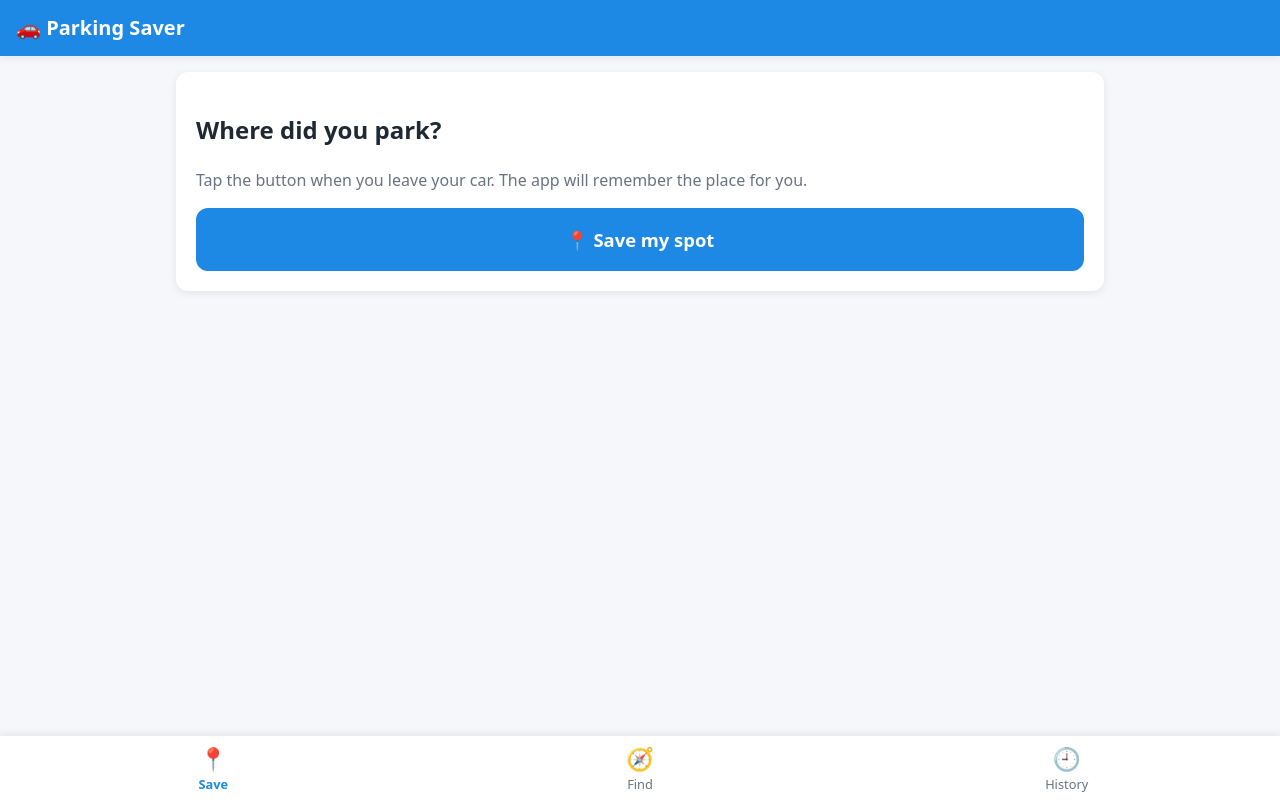
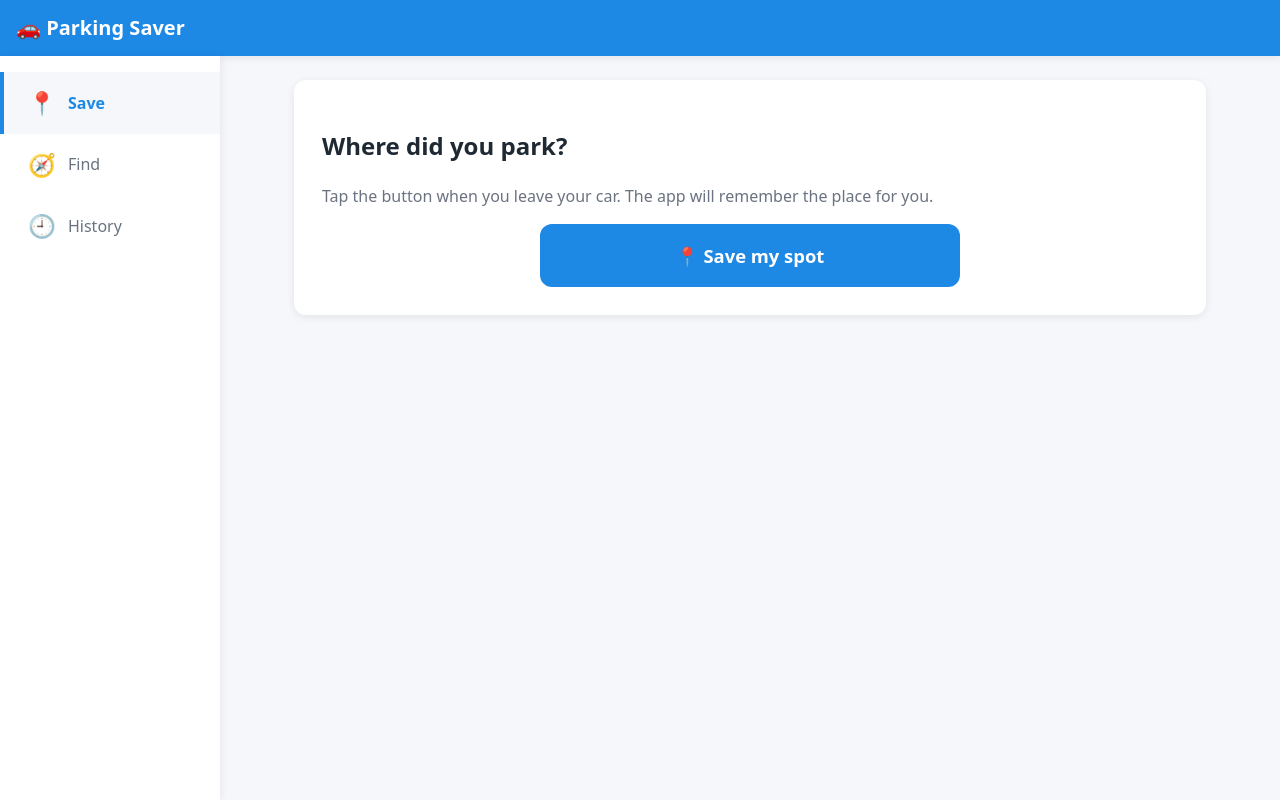
Before and after one commit to olezhakashz/parking-saver-pwa, a plain HTML site: page index.html in a window 1280 px wide. Drawn offline with Linux system fonts and the light colour scheme.

Commit message:
Week 3: responsive layout for tablet and desktop, dark mode

```diff
--- a/css/style.css
+++ b/css/style.css
@@ -220,3 +220,138 @@ body {
   font-size: 4rem;
   margin: 16px 0 0;
 }
+
+/* =====================================================
+   RESPONSIVE PART
+   everything above is for phones. down here I add rules
+   that only kick in on bigger screens (or special cases)
+   ===================================================== */
+
+/* --- iPhones with the home bar at the bottom ---
+   env(safe-area-inset-bottom) is the height of that bar (0 on phones without it).
+   without this the menu would sit under the bar and be hard to tap.
+   it works because of viewport-fit=cover in index.html */
+.bottom-nav {
+  height: calc(var(--nav-height) + env(safe-area-inset-bottom));
+  padding-bottom: env(safe-area-inset-bottom);
+}
+
+body {
+  padding-bottom: calc(var(--nav-height) + env(safe-area-inset-bottom));
+}
+
+/* grid for the history list, I'll fill it with real spots later.
+   on phones it's just one column */
+.spot-grid {
+  display: grid;
+  grid-template-columns: 1fr;
+  gap: 16px;
+}
+
+/* --- tablets (600px and wider) --- */
+@media (min-width: 600px) {
+  .app-main {
+    padding: 24px;
+  }
+
+  .card {
+    padding: 28px;
+  }
+
+  /* there's more room now, so icon and text go side by side */
+  .nav-link {
+    flex-direction: row;
+    gap: 8px;
+    font-size: 0.95rem;
+  }
+
+  /* a full-width button looks silly on a wide screen */
+  .btn-big {
+    max-width: 420px;
+    margin-left: auto;
+    margin-right: auto;
+  }
+
+  .spot-grid {
+    grid-template-columns: repeat(2, 1fr);
+  }
+}
+
+/* --- laptops and desktops (1024px and wider) ---
+   here the bottom menu turns into a menu on the left side,
+   because that's how normal websites look on a computer */
+@media (min-width: 1024px) {
+  :root {
+    --sidebar-width: 220px;
+  }
+
+  body {
+    padding-bottom: 0;
+    padding-left: var(--sidebar-width); /* make space for the side menu */
+  }
+
+  .bottom-nav {
+    top: var(--header-height); /* starts under the header */
+    right: auto;
+    width: var(--sidebar-width);
+    height: auto;
+    padding: 16px 0 0;
+    flex-direction: column; /* links go under each other now */
+    box-shadow: 2px 0 8px rgba(0, 0, 0, 0.06);
+  }
+
+  .nav-link {
+    flex: none;
+    justify-content: flex-start;
+    gap: 12px;
+    padding: 14px 24px;
+    font-size: 1rem;
+    border-left: 4px solid transparent; /* invisible until active */
+  }
+
+  .nav-link:hover {
+    background: var(--color-bg);
+  }
+
+  /* blue line on the left for the screen you're on */
+  .nav-link.active {
+    border-left-color: var(--color-primary);
+    background: var(--color-bg);
+  }
+
+  .spot-grid {
+    grid-template-columns: repeat(3, 1fr);
+  }
+}
+
+/* --- phone turned sideways ---
+   there's barely any height, so the big arrow has to shrink
+   or you'd need to scroll to see the button */
+@media (orientation: landscape) and (max-height: 500px) {
+  .compass {
+    font-size: 3.5rem;
+    margin: 8px 0;
+  }
+}
+
+/* --- dark mode ---
+   if the phone is set to dark mode, I just swap the colors.
+   since everything uses the variables, this is all it takes */
+@media (prefers-color-scheme: dark) {
+  :root {
+    --color-bg: #121417;
+    --color-surface: #1e2226;
+    --color-text: #e5e7eb;
+    --color-muted: #9ca3af;
+    --shadow: 0 2px 8px rgba(0, 0, 0, 0.4);
+  }
+
+  .btn-secondary {
+    background: #1e3a5f;
+    color: #bbdefb;
+  }
+
+  .offline-banner {
+    color: #1f2933; /* dark text stays readable on the yellow bar */
+  }
+}
```
